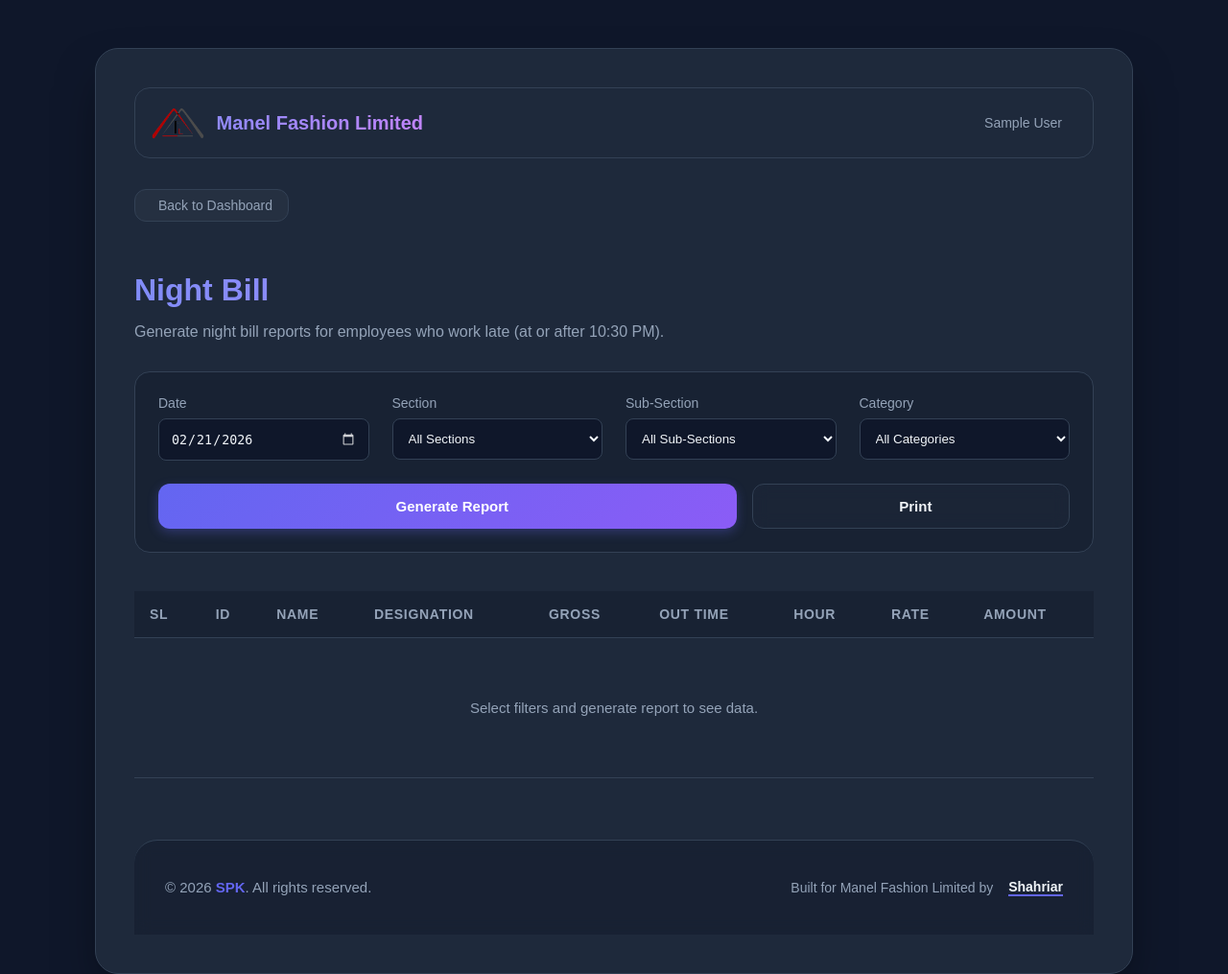
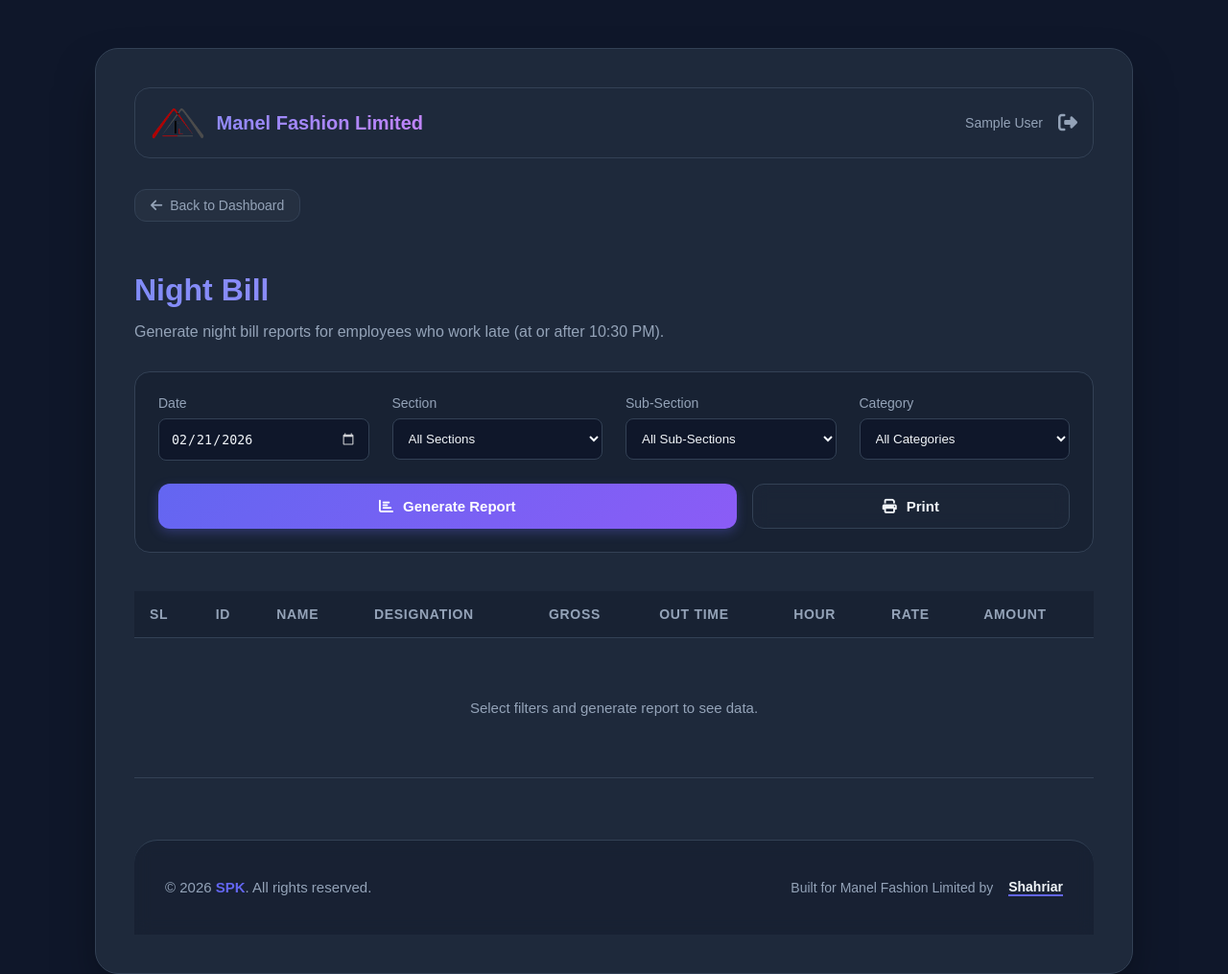
Before and after one commit to parvez144/holiday-duty-manager, a Flask app: page /night_bill in a window 1280 px wide. Shown: the whole page at 96% size. Run offline with Flask 3, Linux system fonts and the light colour scheme; the visitor is signed in with stand-in values (Sample User, id 1); data that the repository does not hold is empty; parts of the project's set-up code (start-up, migrations or seed data) failed here and were passed over.

Commit message:
update logout button

```diff
--- a/templates/manage_users.html
+++ b/templates/manage_users.html
@@ -67,7 +67,7 @@
                 <span style="font-size: 0.875rem;">{{ current_user.name }}</span>
                 <a href="{{ url_for('auth.logout') }}" style="color: var(--text-muted); text-decoration: none;"
                     title="Logout">
-                    <i class="fas fa-sign-out-alt"></i>
+                    <i class="fas fa-sign-out-alt fa-lg"></i>
                 </a>
             </div>
         </header>
--- a/templates/manual_attendance.html
+++ b/templates/manual_attendance.html
@@ -103,7 +103,7 @@
                 <span style="font-size: 0.875rem;">{{ current_user.name }}</span>
                 <a href="{{ url_for('auth.logout') }}" style="color: var(--text-muted); text-decoration: none;"
                     title="Logout">
-                    <i class="fas fa-sign-out-alt"></i>
+                    <i class="fas fa-sign-out-alt fa-lg"></i>
                 </a>
             </div>
         </header>
--- a/templates/night_bill.html
+++ b/templates/night_bill.html
@@ -7,6 +7,7 @@
     <title>Night Bill</title>
     <link rel="icon" type="image/png" href="{{ url_for('static', filename=system.company.logo) }}?v=1.0.2">
     <link rel="shortcut icon" type="image/png" href="{{ url_for('static', filename=system.company.logo) }}?v=1.0.2">
+    <link rel="stylesheet" href="https://cdnjs.cloudflare.com/ajax/libs/font-awesome/6.4.0/css/all.min.css">
     <link rel="stylesheet" href="{{ url_for('static', filename='css/reports.css') }}">
 </head>
 
@@ -24,7 +25,7 @@
                 <span style="font-size: 0.875rem;">{{ current_user.name }}</span>
                 <a href="{{ url_for('auth.logout') }}" style="color: var(--text-muted); text-decoration: none;"
                     title="Logout">
-                    <i class="fas fa-sign-out-alt"></i>
+                    <i class="fas fa-sign-out-alt fa-lg"></i>
                 </a>
             </div>
         </header>
--- a/templates/present_filter.html
+++ b/templates/present_filter.html
@@ -26,7 +26,7 @@
                 <span style="font-size: 0.875rem;">{{ current_user.name }}</span>
                 <a href="{{ url_for('auth.logout') }}" style="color: var(--text-muted); text-decoration: none;"
                     title="Logout">
-                    <i class="fas fa-sign-out-alt"></i>
+                    <i class="fas fa-sign-out-alt fa-lg"></i>
                 </a>
             </div>
         </header>
--- a/templates/reports.html
+++ b/templates/reports.html
@@ -26,7 +26,7 @@
                 <span style="font-size: 0.875rem;">{{ current_user.name }}</span>
                 <a href="{{ url_for('auth.logout') }}" style="color: var(--text-muted); text-decoration: none;"
                     title="Logout">
-                    <i class="fas fa-sign-out-alt"></i>
+                    <i class="fas fa-sign-out-alt fa-lg"></i>
                 </a>
             </div>
         </header>
--- a/templates/security_payment.html
+++ b/templates/security_payment.html
@@ -142,7 +142,7 @@
                 <span style="font-size: 0.875rem;">{{ current_user.name }}</span>
                 <a href="{{ url_for('auth.logout') }}" style="color: var(--text-muted); text-decoration: none;"
                     title="Logout">
-                    <i class="fas fa-sign-out-alt"></i>
+                    <i class="fas fa-sign-out-alt fa-lg"></i>
                 </a>
             </div>
         </header>
```
